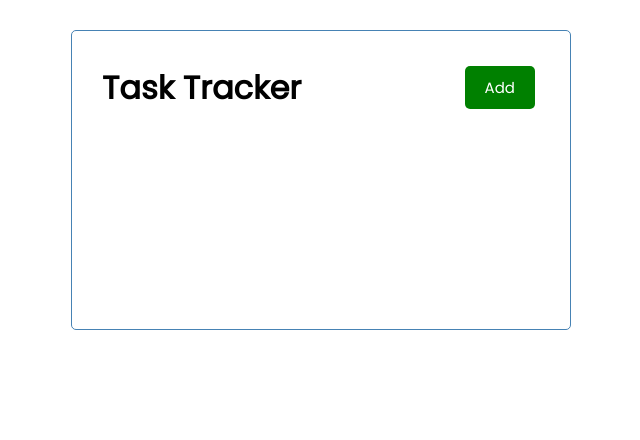
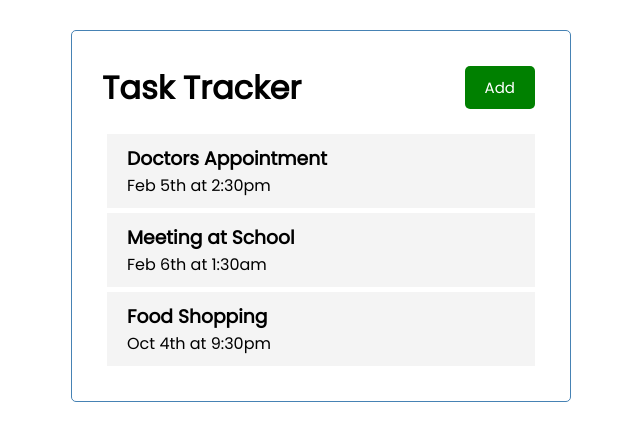
Before and after one commit to pesdesigner/react-task-tracker, a React (Create React App) app: page / in a window 1280 px wide. Shown: the top 440 px of the page, without its empty margins (319-959 px from the left). Built offline with nearby package versions, Linux system fonts and the light colour scheme; the HTML template or start-up script is replaced by a standard one.

Commit message:
State useState Hook | Global statek

```diff
--- a/package.json
+++ b/package.json
@@ -8,6 +8,7 @@
     "@testing-library/user-event": "^12.1.10",
     "react": "^17.0.1",
     "react-dom": "^17.0.1",
+    "react-icons": "^4.2.0",
     "react-scripts": "4.0.3",
     "web-vitals": "^1.0.1"
   },
--- a/src/App.js
+++ b/src/App.js
@@ -1,11 +1,38 @@
-import React from 'react'
+import React, { useState } from 'react'
 import Header from './components/Header'
+import Tasks from './components/Tasks'
 
-function App() {
+const App = () => {
+
+  const [tasks, setTasks] = useState(
+    [
+        {
+          "id": 1,
+          "text": "Doctors Appointment",
+          "day": "Feb 5th at 2:30pm",
+          "reminder": true
+        },
+        {
+          "id": 2,
+          "text": "Meeting at School",
+          "day": "Feb 6th at 1:30am",
+          "reminder": true
+        },
+        {
+          "id": 3,
+          "text": "Food Shopping",
+          "day": "Oct 4th at 9:30pm",
+          "reminder": false,
+        }
+      ]
+)
 
   return (
     <div className="container">
-      <Header/>
+      <>
+        <Header/>
+        <Tasks tasks={tasks} />
+      </>
     </div>
   );
 }
--- a/src/components/Button.js
+++ b/src/components/Button.js
@@ -1,9 +1,12 @@
 import PropTypes from 'prop-types'
 
-const Button = ({ color, text }) => {
+const Button = ({ color, text, onClick }) => {
+
     return (
-        <button style={{ backgroundColor: color }}
-            className='btn'
+        <button
+         onClick={onClick}
+         style={{ backgroundColor: color }}
+         className='btn'
         >
             {text}
         </button>
@@ -16,7 +19,8 @@
 
 Button.propTypes = {
     text: PropTypes.string,
-    color: PropTypes.string
+    color: PropTypes.string,
+    onClick: PropTypes.func
 }
 
 export default Button
--- a/src/components/Header.js
+++ b/src/components/Header.js
@@ -3,10 +3,19 @@
 import Button from './Button'
 
 const Header = ({title}) => {
+
+    const onClick = () => {
+        console.log('click')
+    }
+
     return (
         <header className='header'>
             <h1>{title}</h1>
-            <Button color='green' text='Add' />
+            <Button
+             color='green'
+             text='Add'
+             onClick={onClick}
+             />
         </header>
     )
 }
--- /dev/null
+++ b/src/components/Task.js
@@ -0,0 +1,9 @@
+const Task = ({task}) => {
+    return (
+        <div className='task'>
+            <h3>{task.text}</h3>
+            <p>{task.day}</p>
+        </div>
+    )
+}
+export default Task
--- /dev/null
+++ b/src/components/Tasks.js
@@ -0,0 +1,13 @@
+import Task from './Task'
+
+const Tasks = ({tasks}) => {
+
+    return (
+        <>
+          {tasks.map((task) => (
+              <Task key={task.id} task={task}/>
+          ))}
+        </>
+    )
+}
+export default Tasks
```
Also changed, not shown: 1 other file (tests, documents, lock files or other folders).
